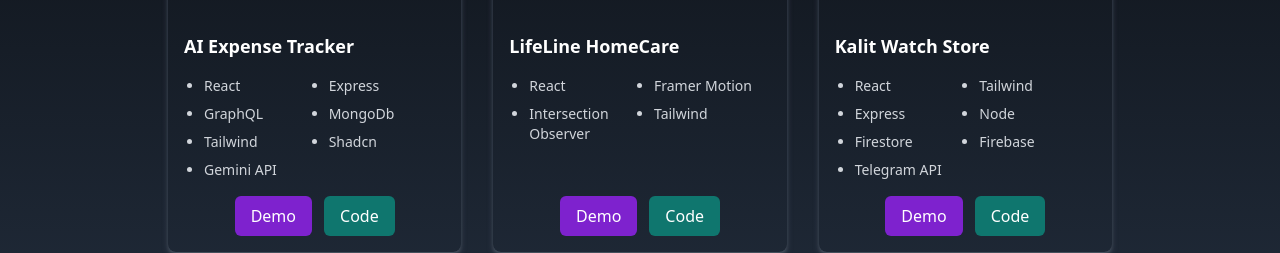
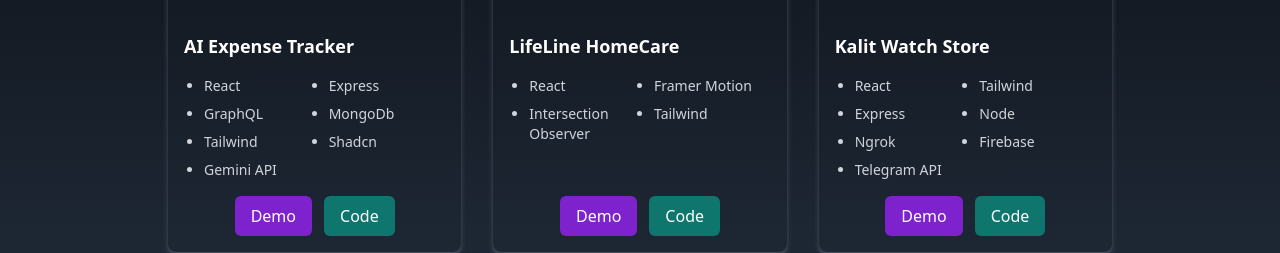
Before and after one commit to NahomT23/Portfolio, a React (Vite) app in the folder Portfolio/: page / in a window 1280 px wide. Shown: the part 2140-2393 px from the top of the page. Built offline with nearby package versions, Linux system fonts and the light colour scheme; a web font is replaced by a local one.

Commit message:
kalit link added

```diff
--- a/Portfolio/src/Components/Portfolio.jsx
+++ b/Portfolio/src/Components/Portfolio.jsx
@@ -35,9 +35,9 @@
             id: 3,
             name: 'Kalit Watch Store',
             src: kalitImage,
-            demoLink: 'https://example.com/demo3',
+            demoLink: 'https://a159-102-218-51-46.ngrok-free.app',
             codeLink: 'https://github.com/user/repo3',
-            technologies: ['React', 'Tailwind', 'Express', 'Node', 'Firestore', 'Firebase', 'Telegram API']
+            technologies: ['React', 'Tailwind', 'Express', 'Node', 'Ngrok', 'Firebase', 'Telegram API']
         },
         // {
         //     id: 4,
```
